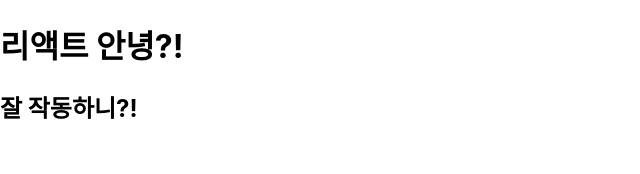
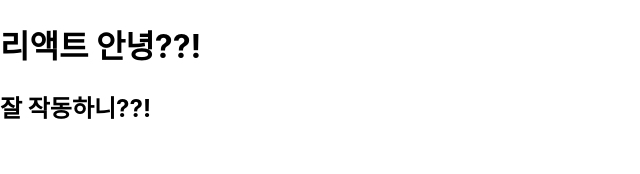
Before and after one commit to chp320/hello-react, a React (Create React App) app: page / in a window 1280 px wide. Shown: the top 174 px of the page, without its empty margins (0-640 px from the left). Built offline with nearby package versions, Linux system fonts and the light colour scheme.

Commit message:
Fragment 또다른 표현 방법

```diff
--- a/src/App.js
+++ b/src/App.js
@@ -42,13 +42,28 @@
 
 
 /* div 요소로 묶지 않고 Fragment 기능 사용 (리액트 v16 이상부터 적용된 기능) */
-import React, {Fragment} from "react";
+// import React, {Fragment} from "react";
+// function App() {
+//   return (
+//     <Fragment>
+//       <h1>리액트 안녕?!</h1>
+//       <h2>잘 작동하니?!</h2>
+//     </Fragment>
+//   );
+// }
+
+// export default App;
+
+
+/* Fragment 또다른 표현 방법 */
+import React from "react";
+
 function App() {
   return (
-    <Fragment>
-      <h1>리액트 안녕?!</h1>
-      <h2>잘 작동하니?!</h2>
-    </Fragment>
+    <>
+      <h1>리액트 안녕??!</h1>
+      <h2>잘 작동하니??!</h2>
+    </>
   );
 }
 
```
